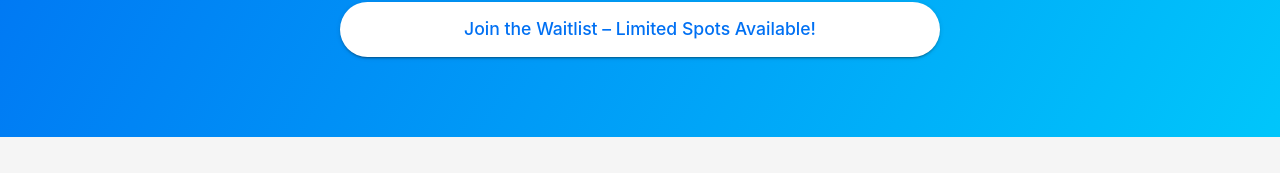
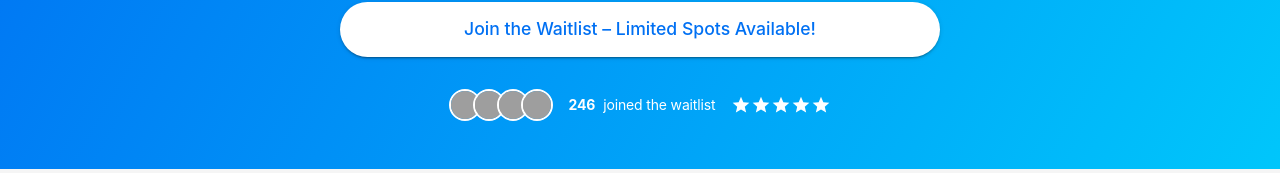
Before and after one commit to nafisfaysal/seo-automation-agent-frontend, a React (Create React App) app: page / in a window 1280 px wide. Shown: the part 470-643 px from the top of the page. Built offline with nearby package versions, Linux system fonts and the light colour scheme; grey boxes are pictures that could not be loaded.

Commit message:
add waiting list icons and numbers also wall of love

```diff
--- a/src/components/LandingPage.js
+++ b/src/components/LandingPage.js
@@ -2,7 +2,7 @@ import React, { useState, useRef } from 'react';
 import {
   Container, Typography, Button, Box, Grid, CssBaseline, TextField, AppBar, Toolbar,
   Card, CardContent, CardMedia, List, ListItem, ListItemIcon, ListItemText, Accordion, AccordionSummary, AccordionDetails,
-  IconButton
+  IconButton, Avatar
 } from '@mui/material';
 import { styled } from '@mui/system';
 import { useNavigate } from 'react-router-dom';
@@ -24,6 +24,7 @@ import FacebookIcon from '@mui/icons-material/Facebook';
 import TwitterIcon from '@mui/icons-material/Twitter';
 import LinkedInIcon from '@mui/icons-material/LinkedIn';
 import Link from '@mui/material/Link';
+import StarIcon from '@mui/icons-material/Star';
 
 const FORMSPARK_ACTION_URL = "https://submit-form.com/y8yM94lqU";
 
@@ -122,6 +123,24 @@ const SectionTitle = styled(Typography)(({ theme }) => ({
     margin: '15px auto',
   },
 }));
+
+const TestimonialCard = ({ name, title, content, avatar }) => (
+  <Card sx={{ height: '100%', display: 'flex', flexDirection: 'column', p: 3 }}>
+    <Box sx={{ mb: 2 }}>
+      {[1, 2, 3, 4, 5].map((star) => (
+        <StarIcon key={star} sx={{ color: '#FFD700', fontSize: 20 }} />
+      ))}
+    </Box>
+    <Typography variant="body1" sx={{ flexGrow: 1, mb: 2 }}>{content}</Typography>
+    <Box sx={{ display: 'flex', alignItems: 'center', justifyContent: 'space-between' }}>
+      <Box>
+        <Typography variant="subtitle1" fontWeight="bold">{name}</Typography>
+        <Typography variant="body2" color="text.secondary">{title}</Typography>
+      </Box>
+      <Avatar src={avatar} alt={name} />
+    </Box>
+  </Card>
+);
 
 function LandingPage() {
   const navigate = useNavigate();
@@ -298,6 +317,37 @@ function LandingPage() {
                 {submitMessage}
               </Typography>
             )}
+          </Box>
+
+          {/* New waitlist information section */}
+          <Box sx={{ display: 'flex', alignItems: 'center', justifyContent: 'center', mt: 4 }}>
+            <Box sx={{ display: 'flex', mr: 2 }}>
+              {['/avatar1.jpg', '/avatar2.jpg', '/avatar3.jpg', '/avatar4.jpg'].map((avatar, index) => (
+                <Avatar
+                  key={index}
+                  src={avatar}
+                  sx={{
+                    width: 32,
+                    height: 32,
+                    border: '2px solid white',
+                    marginLeft: index !== 0 ? -1 : 0,
+                  }}
+                />
+              ))}
+            </Box>
+            <Box sx={{ display: 'flex', alignItems: 'center' }}>
+              <Typography variant="body2" sx={{ color: 'secondary.main', fontWeight: 'bold', mr: 1 }}>
+                246
+              </Typography>
+              <Typography variant="body2" sx={{ color: 'secondary.main' }}>
+                joined the waitlist
+              </Typography>
+            </Box>
+            <Box sx={{ display: 'flex', ml: 2 }}>
+              {[1, 2, 3, 4, 5].map((star) => (
+                <StarIcon key={star} sx={{ color: 'secondary.main', fontSize: 20 }} />
+              ))}
+            </Box>
           </Box>
         </Container>
       </GradientBackground>
@@ -548,6 +598,57 @@ function LandingPage() {
         </Container>
       </GradientBackground>
 
+      {/* What Our Users Are Saying Section */}
+      <Box sx={{ py: 8, bgcolor: '#f5f5f5' }}>
+        <Container maxWidth="lg">
+          <Typography variant="h3" component="h2" align="center" gutterBottom>
+            What Our Users Are Saying
+          </Typography>
+          <Grid container spacing={4}>
+            <Grid item xs={12} md={6} lg={4}>
+              <TestimonialCard
+                name="Ida"
+                title="Social Media Manager"
+                content="As a social media manager, I've always spent way too much time repurposing content. I've tried many different tools, but ContentCast is the first one that actually does the job. It's really great at generating engaging posts and saves me a lot of time, allowing me to focus on what I enjoy doing."
+                avatar="/path-to-ida-avatar.jpg"
+              />
+            </Grid>
+            <Grid item xs={12} md={6} lg={4}>
+              <TestimonialCard
+                name="Anjali"
+                title="X Content Strategy Coach"
+                content="ContentCast has completely transformed the way I approach content creation. As someone who is always juggling multiple tasks, it provided the perfect structure to streamline my workflow. The platform is intuitive, and the tools are designed to boost productivity without feeling overwhelming. I especially loved how easy it was to repurpose content across platforms. Thanks to ContentCast, I've saved countless hours while improving the quality and reach of my posts. Highly recommended for anyone serious about leveling up their content game!"
+                avatar="/path-to-anjali-avatar.jpg"
+              />
+            </Grid>
+            <Grid item xs={12} md={6} lg={4}>
+              <TestimonialCard
+                name="John"
+                title="Founder"
+                content="Easy to use and a huge time saver. Great tool for repurposing newsletters into social media posts."
+                avatar="/path-to-john-avatar.jpg"
+              />
+            </Grid>
+            <Grid item xs={12} md={6} lg={4}>
+              <TestimonialCard
+                name="Nico"
+                title="Founder & Newsletter Owner"
+                content="This will be super helpful for my long form content! Looking forward to trying it out 👋."
+                avatar="/path-to-nico-avatar.jpg"
+              />
+            </Grid>
+            <Grid item xs={12} md={6} lg={4}>
+              <TestimonialCard
+                name="Yuma Ueno"
+                title="Founder & Content Creator"
+                content="It's a great tool for content creators! It's helpful to convert my long articles to short content for social media platforms."
+                avatar="/path-to-yuma-avatar.jpg"
+              />
+            </Grid>
+          </Grid>
+        </Container>
+      </Box>
+
       {/* Pricing Section */}
       <PricingTable />
 
```
